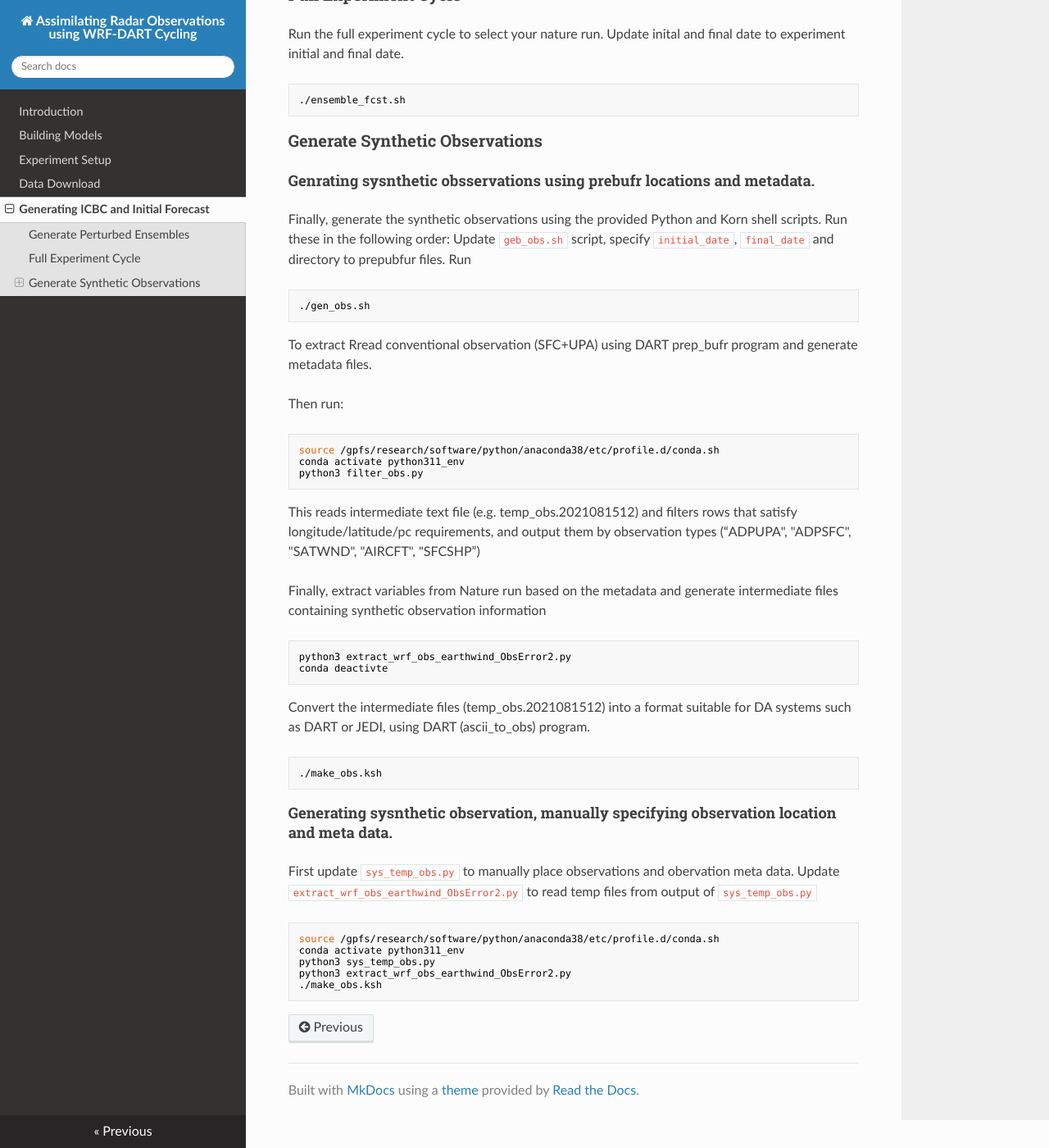
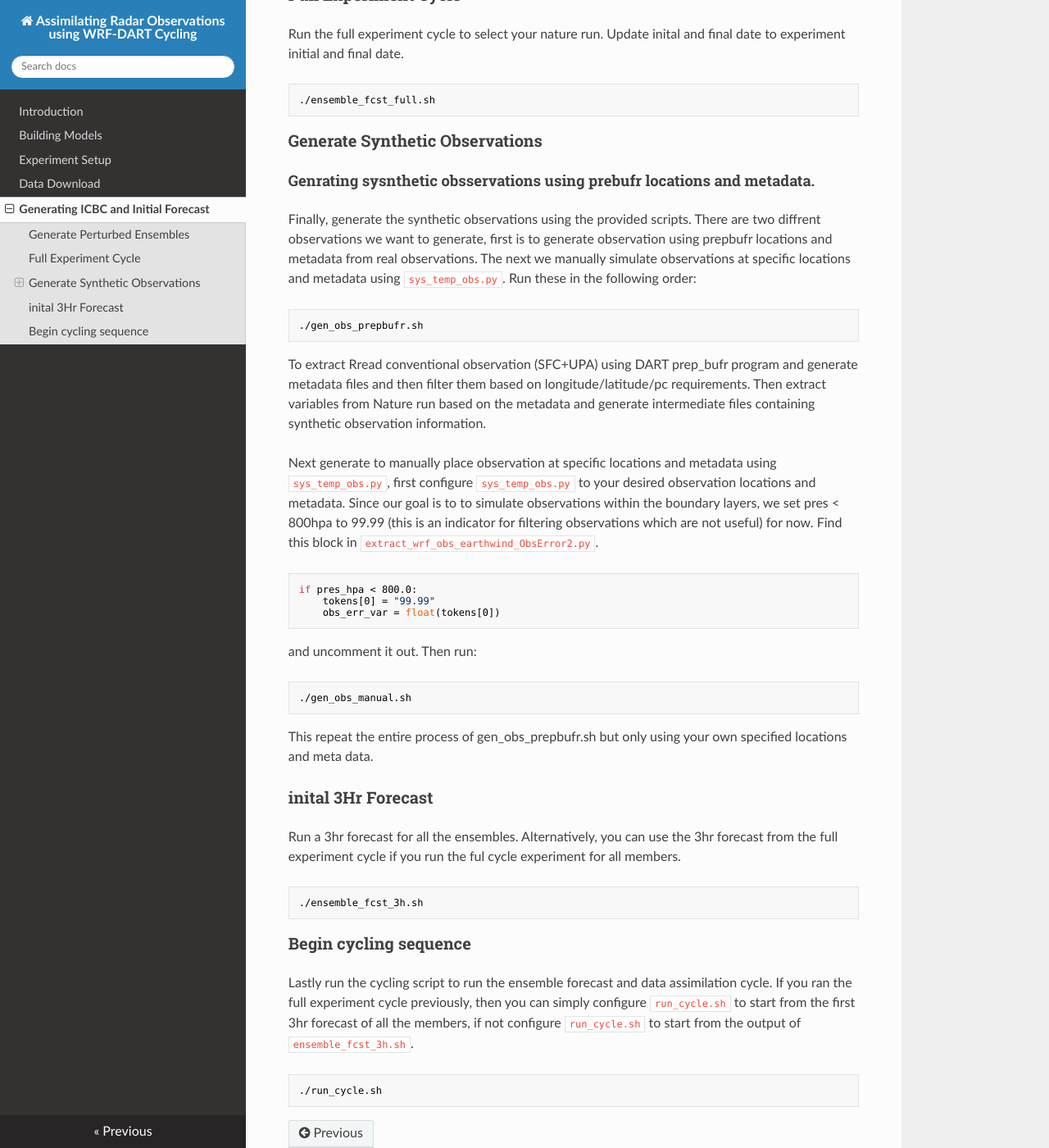
Before and after one commit to stephen-asare/WRF-DART-CYCLING, an MkDocs documentation site: the page built from docs/icbc_ensemble_forecast.md, in a window 1280 px wide and 1400 px high, scrolled down 886 px. Shown: the whole window at 82% size. Built offline with MkDocs 1.6.1, drawn with Linux system fonts in a browser that asks for light colours; nearby versions of some CDN libraries.

Commit message:
Update Observation generation scripts

````diff
--- a/docs/icbc_ensemble_forecast.md
+++ b/docs/icbc_ensemble_forecast.md
@@ -33,44 +33,39 @@ Execute the script:
 ### Full Experiment Cycle
 Run the full experiment cycle to select your nature run. Update inital and final date to experiment initial and final date.
 ```
-./ensemble_fcst.sh
+./ensemble_fcst_full.sh
 ```
 ### Generate Synthetic Observations
 #### Genrating sysnthetic obsservations using prebufr locations and metadata.
-Finally, generate the synthetic observations using the provided Python and Korn shell scripts.
+Finally, generate the synthetic observations using the provided scripts. There are two diffrent observations we want to generate, first is to generate observation using prepbufr locations and metadata from real observations. The next we manually simulate observations at specific locations and metadata using `sys_temp_obs.py`.
 Run these in the following order:
-Update `geb_obs.sh` script, specify `initial_date`, `final_date` and directory to prepubfur files.
-Run
+
 ```
-./gen_obs.sh
+./gen_obs_prepbufr.sh
 ```
-To extract Rread conventional observation (SFC+UPA) using DART prep_bufr program and generate metadata files.
+To extract Rread conventional observation (SFC+UPA) using DART prep_bufr program and generate metadata files and then filter them based on longitude/latitude/pc requirements. Then extract variables from Nature run based on the metadata and generate intermediate files containing synthetic observation information.
 
+Next generate to manually place observation at specific locations and metadata using `sys_temp_obs.py`, first configure `sys_temp_obs.py` to your desired observation locations and metadata. Since our goal is to to simulate observations within the boundary layers, we set pres < 800hpa to 99.99 (this is an indicator for filtering observations which are not useful) for now. Find this block in `extract_wrf_obs_earthwind_ObsError2.py`.
+```
+if pres_hpa < 800.0:
+    tokens[0] = "99.99"
+    obs_err_var = float(tokens[0])
+```
+and uncomment it out.
 Then run:
 ```
-source /gpfs/research/software/python/anaconda38/etc/profile.d/conda.sh
-conda activate python311_env
-python3 filter_obs.py
+./gen_obs_manual.sh
 ```
-This reads intermediate text file (e.g. temp_obs.2021081512) and filters rows that satisfy longitude/latitude/pc requirements, and output them by observation types (“ADPUPA", "ADPSFC", "SATWND", "AIRCFT", "SFCSHP”)
+This repeat the entire process of gen_obs_prepbufr.sh but only using your own specified locations and meta data.
 
-Finally, extract variables from Nature run based on the metadata and generate intermediate files containing synthetic observation information
+### inital 3Hr Forecast
+Run a 3hr forecast for all the ensembles. Alternatively, you can use the 3hr forecast from the full experiment cycle if you run the ful cycle experiment for all members.
 ```
-python3 extract_wrf_obs_earthwind_ObsError2.py
-conda deactivte
-```
-Convert the intermediate files (temp_obs.2021081512) into a format suitable for DA systems such as DART or JEDI, using DART (ascii_to_obs) program.
-```
-./make_obs.ksh
+./ensemble_fcst_3h.sh
 ```
 
-#### Generating sysnthetic observation, manually specifying observation location and meta data.
-First update `sys_temp_obs.py` to manually place observations and obervation meta data.
-Update `extract_wrf_obs_earthwind_ObsError2.py` to read temp files from output of `sys_temp_obs.py`
+### Begin cycling sequence
+Lastly run the cycling script to run the ensemble forecast and data assimilation cycle. If you ran the full experiment cycle previously, then you can simply configure `run_cycle.sh` to start from the first 3hr forecast of all the members, if not configure `run_cycle.sh` to start from the output of `ensemble_fcst_3h.sh`.
 ```
-source /gpfs/research/software/python/anaconda38/etc/profile.d/conda.sh
-conda activate python311_env
-python3 sys_temp_obs.py
-python3 extract_wrf_obs_earthwind_ObsError2.py
-./make_obs.ksh
+./run_cycle.sh
 ```
````
Also changed, not shown: docs/data_download.md (+2 -2 lines), 11 other files.
